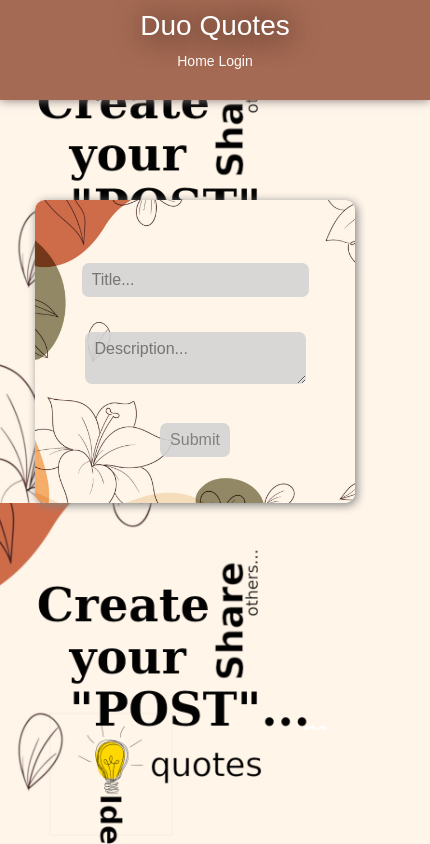
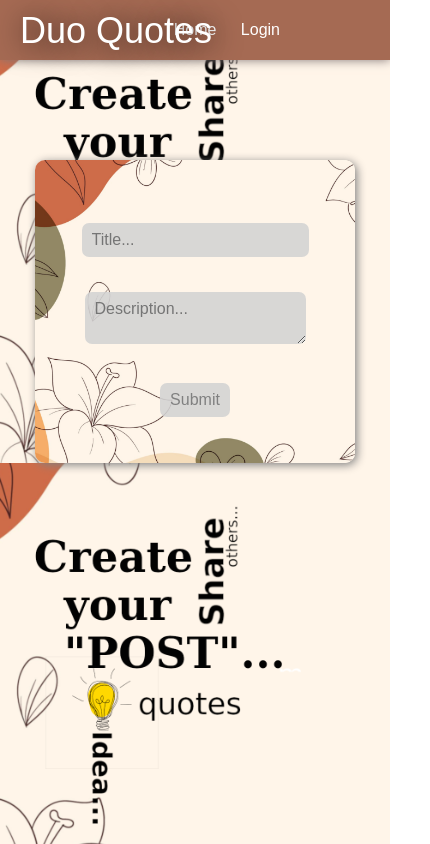
Before and after one commit to saravanakumar99/my-social-media-project, a React (Create React App) app: page /createpost in a window 390 px wide. Shown: the whole page, 430 px wide, since content can reach past the window. Built offline with nearby package versions, Linux system fonts and the light colour scheme; no server answers; the HTML template or start-up script is replaced by a standard one.

Commit message:
firebase changes

```diff
--- a/src/App.css
+++ b/src/App.css
@@ -13,8 +13,6 @@ body {
   background-size: cover;
 }
 
-/* Existing Styles */
-
 .navbar {
   width: 100%;
   height: 60px;
@@ -22,25 +20,25 @@ body {
   box-shadow: 0.1px 0.1px 10px rgb(131, 118, 118);
   display: flex;
   align-items: center;
-  justify-content: space-between; /* Change from flex-end to space-between for better alignment */
+  justify-content: flex-end;
   color: rgb(255, 255, 255);
   position: -webkit-sticky;
-  position: sticky;
+  position:sticky;
   top: 0;
   z-index: 1;
-  padding: 0 10px; /* Add padding for better spacing */
 }
-
-.navbar .logo a {
-  position: relative;
+.navbar .logo a{
+  position: absolute;
   left: 0;
+  padding-left: 20px;
   font-size: 16px;
   text-shadow: 2px 2px 10px grey;
 }
 
 .navbar .links {
   text-align: center;
-  margin-right: 10px; /* Reduced margin for smaller screens */
+  margin-right: 50px;
+
 }
 
 .links a {
@@ -51,16 +49,15 @@ body {
   border-bottom: 0px solid white;
   transition: border-bottom 0.2s ease-in-out;
 }
-
-.links a:hover {
-  border-bottom: 5px solid rgb(255, 255, 255);
+.links a:hover{
+  border-bottom:5px solid rgb(255, 255, 255) ;
 }
 
 .navbar .user {
   display: flex;
   justify-content: center;
   align-items: center;
-  margin-right: 10px; /* Reduced margin for smaller screens */
+  margin-right: 50px;
   color: rgb(255, 255, 255);
 }
 
@@ -69,82 +66,33 @@ body {
   margin-right: 10px;
   color: rgb(255, 255, 255);
 }
-
 .user img {
   font-size: 15px;
   border-radius: 50%;
   margin-right: 10px;
-  width: 40px; /* Adjusted for mobile */
-  height: 40px; /* Adjusted for mobile */
 }
-
-.user button {
+.user button{
   border-radius: 2px;
-  border: none;
+  border:none;
   padding: 2px 10px;
 }
 
 .user button:hover {
-  background-color: burlywood;
+  background-color:burlywood;
   color: #fff;
   transition: transform 0.3s ease-in-out, background-color 0.3s ease-in-out;
 }
 
-.navbar .logo a {
-  position: relative;
+.navbar .logo a{
+  position:absolute;
   left: 0;
   top: 0;
-  padding-left: 10px; /* Adjusted for mobile */
+  padding-left: 20px;
   padding-top: 10px;
   text-shadow: 2px 2px 30px black;
   text-decoration: none;
   color: #fff;
-  font-size: 24px; /* Adjusted for mobile */
-}
-
-/* Mobile Styles */
-@media (max-width: 768px) {
-  .navbar {
-    flex-direction: column; /* Stack items vertically on mobile */
-    height: auto;
-    padding: 10px 20px;
-  }
-
-  .navbar .logo a {
-    font-size: 28px; /* Larger logo on mobile */
-    padding: 0; /* Remove padding for better alignment */
-  }
-
-  .navbar .links {
-    margin: 10px 0;
-  }
-
-  .links a {
-    margin: 5px 0;
-    font-size: 14px; /* Smaller font size for links */
-  }
-
-  .navbar .user {
-    margin-top: 10px;
-    margin-right: 0; /* Remove right margin on mobile */
-    justify-content: flex-start;
-    width: 100%; /* Make user section full-width */
-  }
-
-  .user p {
-    font-size: 14px;
-    margin-right: 5px;
-  }
-
-  .user img {
-    width: 35px; /* Smaller image on mobile */
-    height: 35px; /* Smaller image on mobile */
-  }
-
-  .user button {
-    padding: 5px 15px;
-    font-size: 14px; /* Smaller button font size */
-  }
+  font-size: 36px;
 }
 
 input,
--- a/src/config/firebase.ts
+++ b/src/config/firebase.ts
@@ -1,23 +1,22 @@
 // Import the functions you need from the SDKs you need
 import { initializeApp } from "firebase/app";
-import { getAuth,GoogleAuthProvider } from "firebase/auth";
-import { getFirestore } from "firebase/firestore";
+import { getAuth,GoogleAuthProvider} from "firebase/auth";
+import {getFirestore} from "firebase/firestore"
 // TODO: Add SDKs for Firebase products that you want to use
 // https://firebase.google.com/docs/web/setup#available-libraries
 
 // Your web app's Firebase configuration
 const firebaseConfig = {
-  apiKey: "AIzaSyBiO4r7JX1bjpSXFn-FqhtkWsiAgbfsMo4",
-  authDomain: "my-social-media-app-5950a.firebaseapp.com",
-  projectId: "my-social-media-app-5950a",
-  storageBucket: "my-social-media-app-5950a.appspot.com",
-  messagingSenderId: "831880551886",
-  appId: "1:831880551886:web:d8c62a2d08d7803c5f1f9f"
+  apiKey: "AIzaSyCHWkbDd6d92NlKlfaNKpElBejBxhoI1d0",
+  authDomain: "duo-quotes-2f6c8.firebaseapp.com",
+  projectId: "duo-quotes-2f6c8",
+  storageBucket: "duo-quotes-2f6c8.appspot.com",
+  messagingSenderId: "1044178215397",
+  appId: "1:1044178215397:web:47468368c9888dab144f0c"
 };
 
 // Initialize Firebase
 const app = initializeApp(firebaseConfig);
-
 export const auth = getAuth(app);
 export const provider = new GoogleAuthProvider();
 export const db = getFirestore(app);
```
